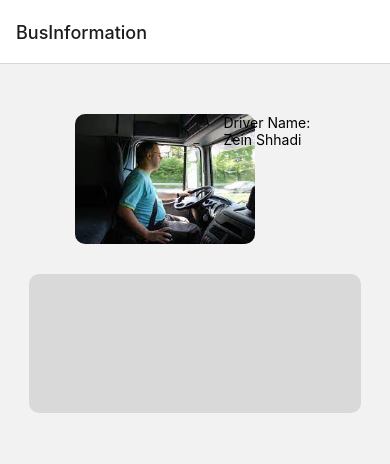
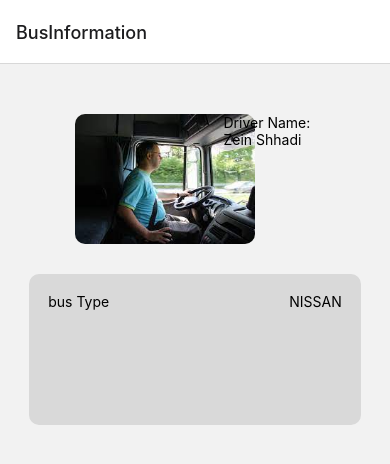
Before and after one commit to zeinshhadi/b-route-app, a React Native app in the folder frontend/: screen /BusInformation in a window 390 px wide. Shown: the top 464 px of the page. Built offline with nearby package versions, Linux system fonts and the light colour scheme.

Commit message:
Frontend <> Added Text to information's card

```diff
--- a/frontend/components/cards/busDetails/BusInfoCard.js
+++ b/frontend/components/cards/busDetails/BusInfoCard.js
@@ -1,9 +1,14 @@
 import React from "react";
 import { View, StyleSheet } from "react-native";
 import DriverDetailsCard from "../DriverDetailsCard";
+import BusTextDetails from "./BusTextDetails";
 
 const BusInfoCard = () => {
-  return <View style={styles.busInformationContainer}></View>;
+  return (
+    <View style={styles.busInformationContainer}>
+      <BusTextDetails detailTitle={"bus Type"} detailInfo={"NISSAN"} />
+    </View>
+  );
 };
 
 export default BusInfoCard;
--- a/frontend/components/cards/busDetails/BusTextDetails.js
+++ b/frontend/components/cards/busDetails/BusTextDetails.js
@@ -1,11 +1,11 @@
 import React from "react";
 import { StyleSheet, Text, View } from "react-native";
 
-const BusTextDetails = () => {
+const BusTextDetails = ({ detailTitle, detailInfo }) => {
   return (
     <View style={styles.row}>
-      <Text></Text>
-      <Text></Text>
+      <Text>{detailTitle}</Text>
+      <Text>{detailInfo}</Text>
     </View>
   );
 };
@@ -15,7 +15,7 @@ export default BusTextDetails;
 const styles = StyleSheet.create({
   row: {
     flexDirection: "row",
-    justifyContent: "space-around",
+    justifyContent: "space-between",
     alignItems: "center",
   },
 });
```
